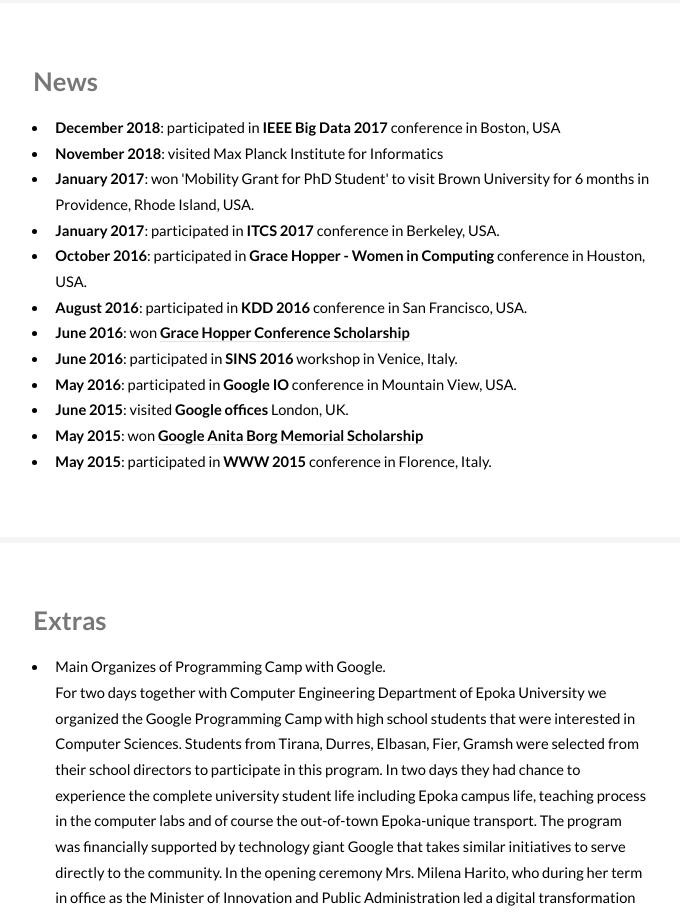
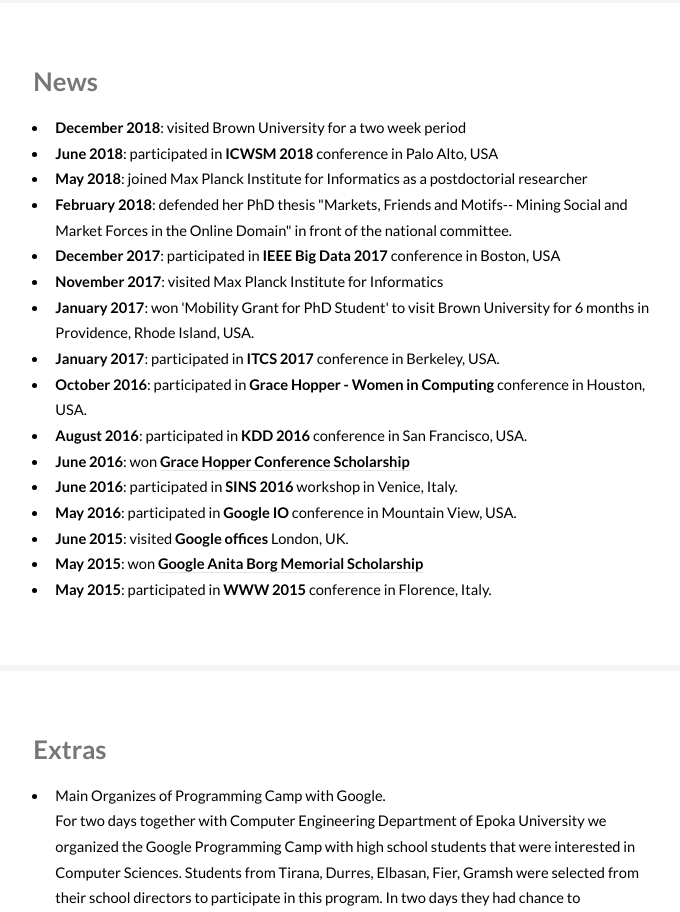
Before and after one commit to erisaterolli/erisaterolli.github.io, a plain HTML site: page index.html in a window 1280 px wide. Shown: the part 2176-3088 px from the top of the page, without its empty margins (152-832 px from the left). Drawn offline with Linux system fonts and the light colour scheme.

Commit message:
Update index.html

```diff
--- a/index.html
+++ b/index.html
@@ -113,10 +113,13 @@
 							<div class="container">
 								<h3>News</h3>
 								<ul>
+								<li><b style="color:black">December 2018</b>:  visited Brown University for a two week period </li>
+								<li><b style="color:black">June 2018</b>:  participated in <b style="color:black">ICWSM 2018</b> conference in  Palo Alto, USA </li>
+								<li><b style="color:black">May 2018</b>:  joined Max Planck Institute for Informatics as a postdoctorial researcher</li>
+								<li><b style="color:black">February 2018</b>: defended her PhD thesis "Markets, Friends and Motifs-- Mining Social and Market Forces in the Online Domain" in front of the national committee.</li>
+								<li><b style="color:black">December 2017</b>:  participated in <b style="color:black">IEEE Big Data 2017</b> conference in  Boston, USA </li>
 
-								<li><b style="color:black">December 2018</b>:  participated in <b style="color:black">IEEE Big Data 2017</b> conference in  Boston, USA </li>
-
-								<li><b style="color:black">November 2018</b>:  visited Max Planck Institute for Informatics </li>
+								<li><b style="color:black">November 2017</b>:  visited Max Planck Institute for Informatics </li>
 								<li><b style="color:black">January 2017</b>: won 'Mobility Grant for PhD Student' to visit Brown University for 6 months in  Providence, Rhode Island, USA.</li>
 
 								<li><b style="color:black">January 2017</b>: participated in  <b style="color:black">ITCS 2017</b> conference in  Berkeley, USA.</li>
```
